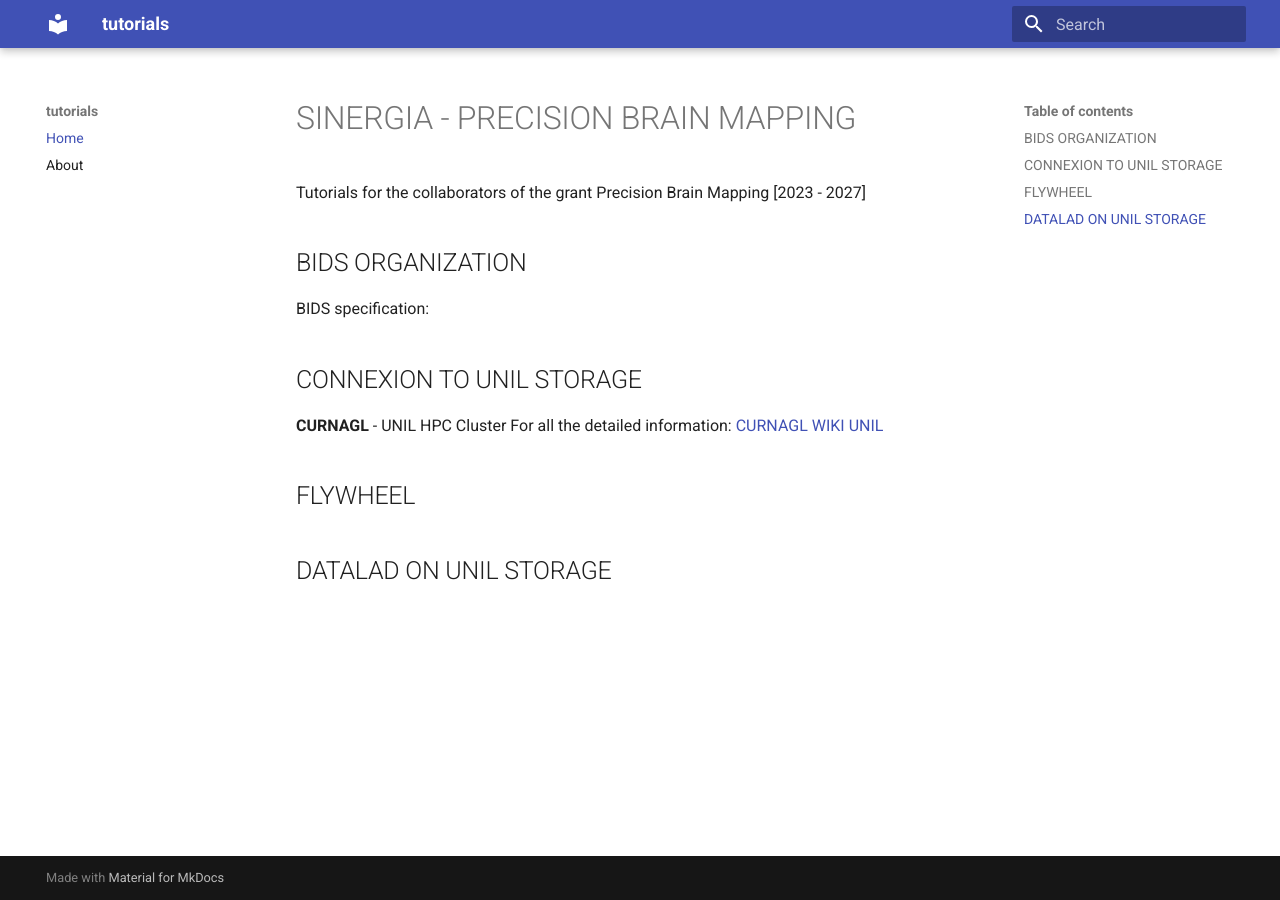
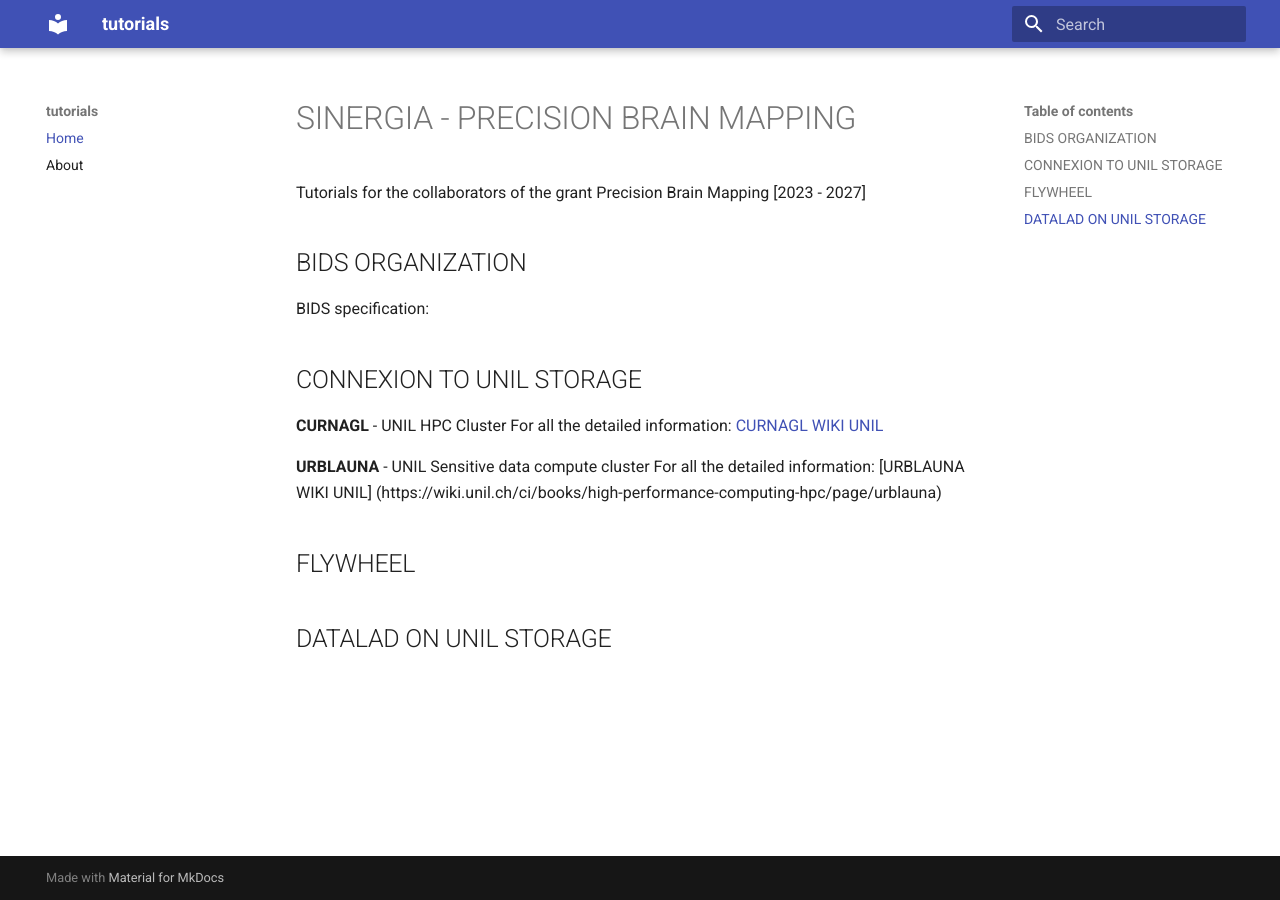
Before and after one commit to Sinergia-Consortium-Precision-Mapping/tutorials, an MkDocs documentation site: the page built from docs/index.md, in a window 1280 px wide. Built offline with MkDocs 1.6.1 and Material for MkDocs 9.7.7, drawn with Linux system fonts in a browser that asks for light colours.

Commit message:
Check theme deployment

```diff
--- a/docs/index.md
+++ b/docs/index.md
@@ -14,6 +14,9 @@ BIDS specification:
 **CURNAGL** - UNIL HPC Cluster
 For all the detailed information: [CURNAGL WIKI UNIL](https://wiki.unil.ch/ci/books/high-performance-computing-hpc/page/curnagl)
 
+**URBLAUNA** - UNIL Sensitive data compute cluster
+For all the detailed information: [URBLAUNA WIKI UNIL] (https://wiki.unil.ch/ci/books/high-performance-computing-hpc/page/urblauna)
+
 ## FLYWHEEL
 
 
--- a/docs/requirements.txt
+++ /dev/null
@@ -1,2 +0,0 @@
-mkdocs[i18n]
-mkdocs-material[imaging]
```
Also changed, not shown: 1 other file.
